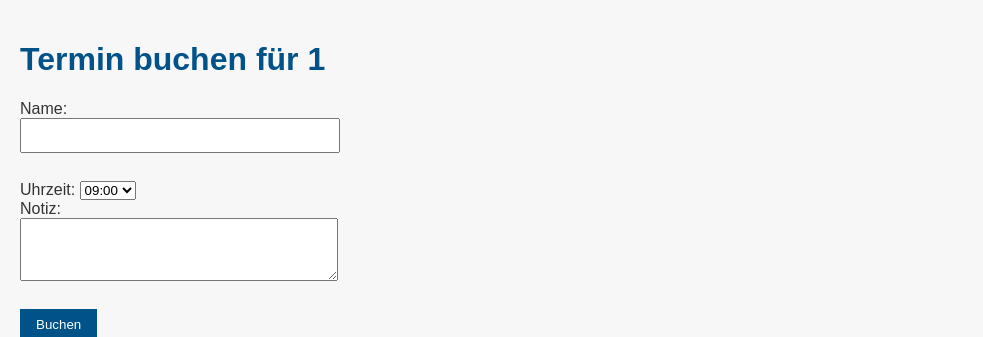
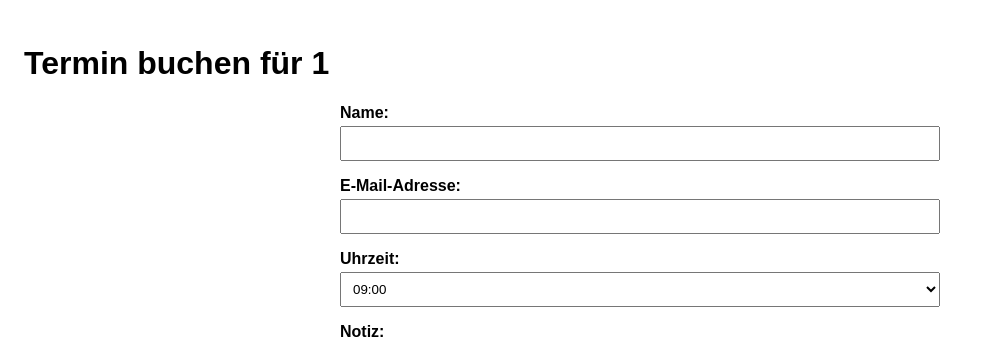
Before and after one commit to volkere/TP_WP_PBZ_BookingCode, a Flask app: page /buchen/1 in a window 1280 px wide. Shown: the top 337 px of the page, without its empty margins (0-983 px from the left). Run offline with Flask 3, Linux system fonts and the light colour scheme; data comes from the database, SQL or seed files in the repository; both versions use the stored data as it was after the commit.

Commit message:
✨ Buchungsfunktion erweitert + Admin-Seite + Mailfix

```diff
--- a/app.py
+++ b/app.py
@@ -1,17 +1,52 @@
 # Datei: /home/pi/webserver/app.py
 
-from flask import Flask, render_template, request, redirect, url_for, jsonify
+from flask import Flask, render_template, request, redirect, url_for, jsonify, flash
 from datetime import datetime, timedelta, date
+from dotenv import load_dotenv
+load_dotenv()
 import sqlite3
 import os
 import calendar
 import requests
+import smtplib
+from email.mime.text import MIMEText
+from email.mime.multipart import MIMEMultipart
+import re
 
 app = Flask(__name__)
+app.secret_key = 'change_this_to_a_secure_random_value'
 
 DB_PATH = os.path.join(os.path.dirname(__file__), 'bookings.db')
+LOG_PATH = os.path.join(os.path.dirname(__file__), 'bookings.log')
 
 FEIERTAGE_API = "https://feiertage-api.de/api/?jahr={year}&nur_land=NW"
+ADMIN_EMAIL = "venkrodt@gmail.com"
+SMTP_SERVER = "smtp.gmail.com"
+SMTP_PORT = 587
+SMTP_USER = "venkrodt@gmail.com"
+SMTP_PASS = os.environ.get("SMTP_PASS")  # export SMTP_PASS='app-password'
+
+
+def send_mail(to_email, subject, body):
+    msg = MIMEMultipart()
+    msg['From'] = SMTP_USER
+    msg['To'] = to_email
+    msg['Subject'] = subject
+    msg.attach(MIMEText(body, 'plain'))
+    with smtplib.SMTP(SMTP_SERVER, SMTP_PORT) as server:
+        server.starttls()
+        server.login(SMTP_USER, SMTP_PASS)
+        server.send_message(msg)
+
+
+def log_booking(message):
+    with open(LOG_PATH, 'a') as f:
+        f.write(f"{datetime.now().isoformat()} - {message}\n")
+
+
+def is_valid_email(email):
+    pattern = r"^[\w\.-]+@[\w\.-]+\.\w+$"
+    return re.match(pattern, email)
 
 
 def init_db():
@@ -20,6 +55,7 @@ def init_db():
             CREATE TABLE IF NOT EXISTS bookings (
                 id INTEGER PRIMARY KEY AUTOINCREMENT,
                 name TEXT NOT NULL,
+                email TEXT NOT NULL,
                 date TEXT NOT NULL,
                 time TEXT NOT NULL,
                 note TEXT
@@ -34,7 +70,7 @@ def get_feiertage(year, month):
         result = {}
         for name, f in data.items():
             if f["datum"].startswith(f"{year}-{month:02d}"):
-                result[f["datum"]] = name
+                result[f"datum"] = name
         return result
     except Exception:
         return {}
@@ -77,17 +113,36 @@ def index(year=None, month=None):
                            next_year=next_year, next_month=next_month,
                            datetime=datetime)
 
+@app.route('/admin')
+def admin():
+    with sqlite3.connect(DB_PATH) as conn:
+        cur = conn.execute("SELECT id, name, email, date, time, note FROM bookings ORDER BY date, time")
+        rows = cur.fetchall()
+    return render_template('admin.html', bookings=rows)
+
 @app.route('/buchen/<datum>', methods=['GET', 'POST'])
 def buchen(datum):
     zeitslots = [f"{h:02d}:{m:02d}" for h in range(9, 18) for m in (0, 30)] + ["18:00"]
     if request.method == 'POST':
-        name = request.form['name']
+        name = request.form['name'].strip()
+        email = request.form['email'].strip()
         time = request.form['time']
         note = request.form['note']
 
+        if not name or not email or not is_valid_email(email):
+            flash("Bitte Name und gültige E-Mail-Adresse angeben.")
+            return redirect(url_for('buchen', datum=datum))
+
         with sqlite3.connect(DB_PATH) as conn:
-            conn.execute("INSERT INTO bookings (name, date, time, note) VALUES (?, ?, ?, ?)",
-                         (name, datum, time, note))
+            conn.execute("INSERT INTO bookings (name, email, date, time, note) VALUES (?, ?, ?, ?, ?)",
+                         (name, email, datum, time, note))
+
+        subject = f"Neue Buchung am {datum} - {time}"
+        message = f"Name: {name}\nE-Mail: {email}\nDatum: {datum}\nZeit: {time}\nNotiz: {note}"
+        send_mail(ADMIN_EMAIL, subject, message)
+        send_mail(email, f"Buchungsbestätigung für {datum}", f"Ihre Buchung um {time} wurde gespeichert.\n\n{message}")
+        log_booking(message)
+
         return redirect(url_for('buchen', datum=datum))
 
     with sqlite3.connect(DB_PATH) as conn:
--- a/static/style.css
+++ b/static/style.css
@@ -1,49 +1,36 @@
 body {
     font-family: Arial, sans-serif;
-    background-color: #f7f7f7;
-    margin: 0;
-    padding: 20px;
-    color: #333;
+    padding: 1rem;
 }
-
-h1 {
-    color: #005288;
+table.calendar {
+    width: 100%;
+    max-width: 100%;
+    border-collapse: collapse;
+    table-layout: fixed;
 }
-
-ul {
-    list-style-type: none;
-    padding: 0;
+.calendar th, .calendar td {
+    border: 1px solid #ccc;
+    text-align: center;
+    vertical-align: top;
+    padding: 4px;
+    width: 12.5%;
 }
-
-li {
-    margin-bottom: 8px;
+.calendar .week-label {
+    font-weight: bold;
+    background-color: #f0f0f0;
 }
-
+.calendar .holiday {
+    background-color: #ffebeb;
+}
+.time-booked {
+    display: block;
+    font-size: 0.75em;
+    color: #888;
+}
 a {
+    color: #004aad;
     text-decoration: none;
-    color: #007acc;
 }
-
 a:hover {
     text-decoration: underline;
 }
-
-form input, form textarea {
-    display: block;
-    margin-bottom: 10px;
-    padding: 8px;
-    width: 300px;
-    max-width: 100%;
-}
-
-button {
-    padding: 8px 16px;
-    background-color: #005288;
-    color: white;
-    border: none;
-    cursor: pointer;
-}
-
-button:hover {
-    background-color: #003f63;
-}
--- a/templates/form.html
+++ b/templates/form.html
@@ -1,21 +1,44 @@
 <!doctype html>
-<html>
+<html lang="de">
 <head>
+  <meta charset="UTF-8">
+  <meta name="viewport" content="width=device-width, initial-scale=1.0">
   <title>Termin buchen</title>
   <link rel="stylesheet" href="{{ url_for('static', filename='style.css') }}">
   <style>
+    body { font-family: Arial, sans-serif; padding: 1rem; }
+    form { max-width: 600px; margin: 0 auto; }
+    label { display: block; margin-top: 1rem; font-weight: bold; }
+    input, select, textarea {
+      width: 100%; padding: 0.5rem; margin-top: 0.25rem;
+      box-sizing: border-box;
+    }
+    button {
+      margin-top: 1rem; padding: 0.75rem; width: 100%;
+      background-color: #007acc; color: white; border: none;
+      font-size: 1rem; cursor: pointer;
+    }
+    button:hover { background-color: #005a99; }
     .booked { color: gray; }
-        .qr {
-            margin-top: 20px;
-            text-align: center;
-        }
+    .qr { text-align: center; margin-top: 2rem; }
+    .flash { color: red; text-align: center; }
   </style>
 </head>
 <body>
   <h1>Termin buchen für {{ datum }}</h1>
+
+  {% with messages = get_flashed_messages() %}
+    {% if messages %}
+      <div class="flash">{{ messages[0] }}</div>
+    {% endif %}
+  {% endwith %}
+
   <form method="post">
     <label>Name:</label>
-        <input type="text" name="name" required><br>
+    <input type="text" name="name" required>
+
+    <label>E-Mail-Adresse:</label>
+    <input type="email" name="email" required>
 
     <label>Uhrzeit:</label>
     <select name="time" required>
@@ -24,19 +47,19 @@
           {{ slot }}{% if slot in booked %} (belegt){% endif %}
         </option>
       {% endfor %}
-        </select><br>
+    </select>
 
     <label>Notiz:</label>
-        <textarea name="note" rows="3" cols="30"></textarea><br>
+    <textarea name="note" rows="3"></textarea>
 
     <button type="submit">Buchen</button>
   </form>
 
   <div class="qr">
-        <h3>Diese Buchungsseite als QR-Code</h3>
+    <h3>Diese Buchungsseite öffnen</h3>
     <img src="https://api.qrserver.com/v1/create-qr-code/?data={{ request.url }}&size=160x160" alt="QR Code">
   </div>
 
-    <p><a href="/">Zurück zum Kalender</a></p>
+  <p style="text-align:center;"><a href="/">Zurück zum Kalender</a></p>
 </body>
 </html>
```
Also changed, not shown: templates/index.html (+5 -69 lines), bookings.db, 2 other files. Lines whose indentation alone changed are shown as unchanged.
